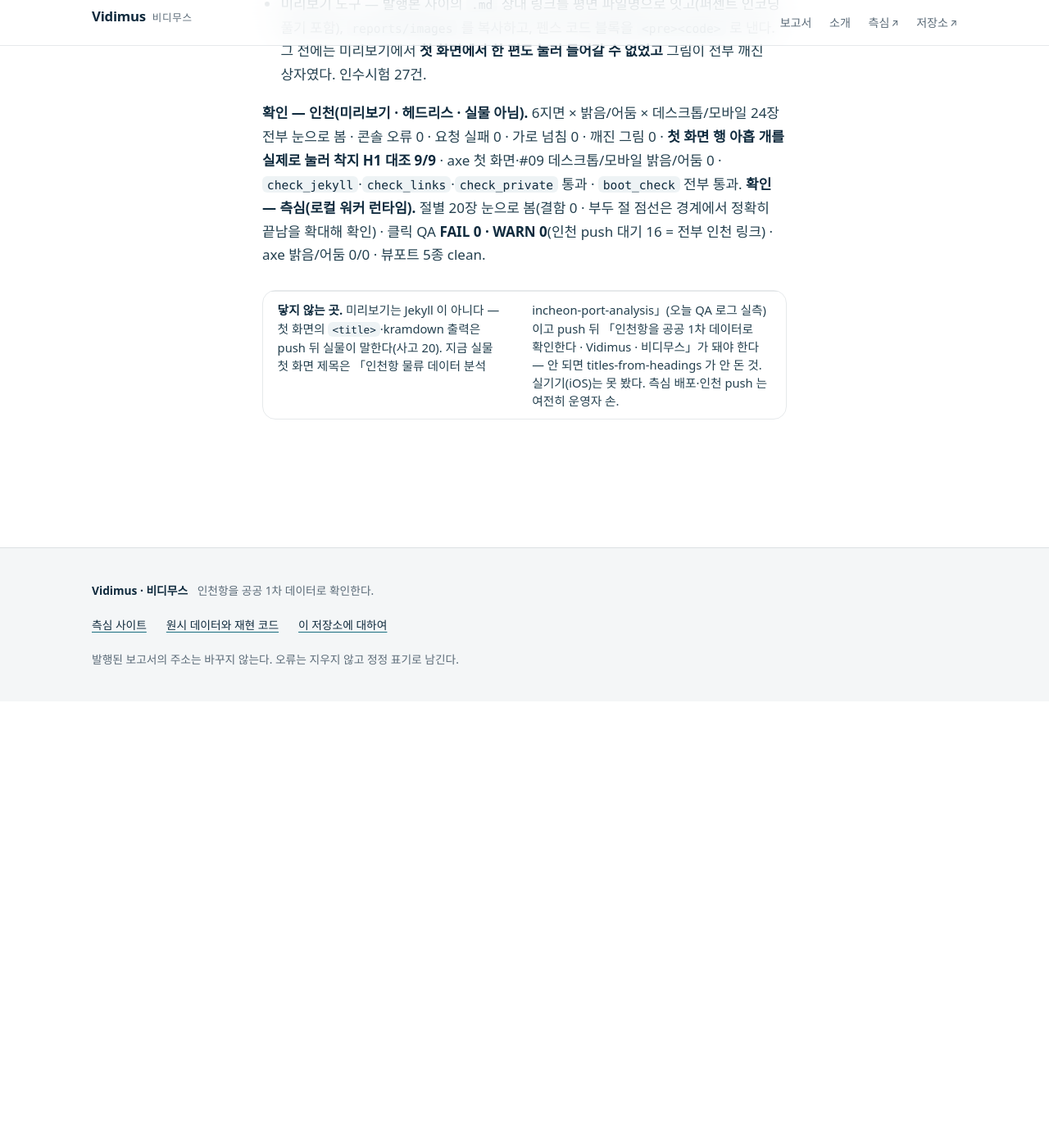
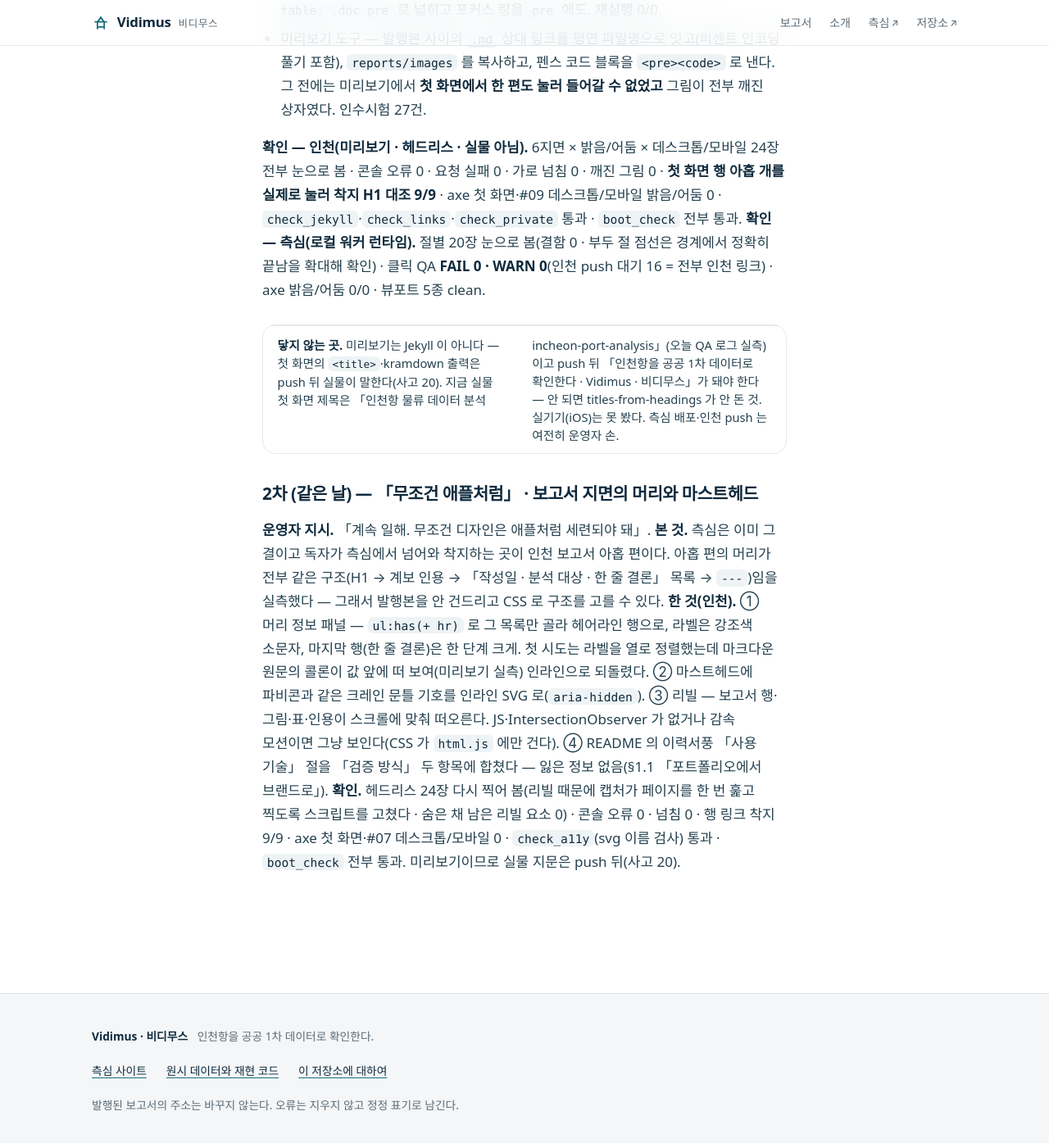
Before and after one commit to jisangj03-dev/incheon-port-analysis, a Jekyll site: the page built from docs/작업기록.md, in a window 1280 px wide and 1400 px high, scrolled down 50214 px. Shown: the top 1395 px of the window at 82% size. Built offline with Jekyll 4.4.1, drawn with Linux system fonts in a browser that asks for light colours; some web fonts are replaced; our own code applies the rules of GitHub Pages for plain Markdown files; before the commit the page ends 51070 px from its top, so only the background shows below that.

Commit message:
feat(인천 지면 2차): 보고서 머리 정보 패널(결론 행 강조) · 마스트헤드 브랜드 기호 · 스크롤 리빌(감속 모션 존중) · README 「사용 기술」을 검증 방식에 합침
Co-Authored-By: Claude Fable 5.1 <noreply@anthropic.com>
Claude-Session: https://claude.ai/code/session_018eD7erChCCMoBCMyou1Mzr

```diff
--- a/_includes/masthead.html
+++ b/_includes/masthead.html
@@ -3,6 +3,7 @@
 <header class="mast">
   <div class="mast__in">
     <a class="brand" href="{{ '/' | relative_url }}">
+      <svg class="brand__mark" viewBox="0 0 32 32" aria-hidden="true" focusable="false"><g fill="none" stroke="currentColor" stroke-width="2.6" stroke-linecap="round"><path d="M10 26V14M22 26V14"/><path d="M6 14h20"/><path d="M10.5 14 16 6l5.5 8"/><path d="M10 23h12"/></g></svg>
       <span class="brand__lat">Vidimus</span>
       <span class="brand__kor">비디무스</span>
     </a>
--- a/_layouts/default.html
+++ b/_layouts/default.html
@@ -27,5 +27,25 @@
       }
     })();
   </script>
+  <!-- 리빌. 보고서 행·그림·표·인용이 스크롤에 맞춰 떠오른다(애플 지면의 문법).
+       JS 가 없거나 IntersectionObserver 가 없거나 감속 모션이면 그냥 보인다 — CSS 가 html.js 에만 건다. -->
+  <script>
+    (function () {
+      if (!("IntersectionObserver" in window)) return;
+      var sel = ".doc img, .doc table, .doc blockquote";
+      var rows = [];
+      try { rows = document.querySelectorAll(".home .doc li:has(> a[href*='reports/report_'])"); } catch (e) {}
+      var els = Array.prototype.slice.call(document.querySelectorAll(sel)).concat(Array.prototype.slice.call(rows));
+      if (!els.length) return;
+      document.documentElement.classList.add("js");
+      var io = new IntersectionObserver(function (entries) {
+        entries.forEach(function (en) {
+          if (en.isIntersecting) { en.target.classList.add("is-in"); io.unobserve(en.target); }
+        });
+      }, { rootMargin: "0px 0px -8% 0px", threshold: 0.05 });
+      Array.prototype.forEach.call(rows, function (r, i) { r.style.transitionDelay = Math.min(i * 45, 360) + "ms"; });
+      els.forEach(function (el) { el.classList.add("rv"); io.observe(el); });
+    })();
+  </script>
 </body>
 </html>
--- a/assets/css/vidimus.css
+++ b/assets/css/vidimus.css
@@ -152,8 +152,8 @@ body {
 
 .brand {
   display: inline-flex;
-  align-items: baseline;
-  gap: 0.5rem;
+  align-items: center;
+  gap: 0.55rem;
   min-height: 2.75rem;
   color: var(--ink);
   text-decoration: none;
@@ -162,7 +162,17 @@ body {
   letter-spacing: -0.015em;
 }
 
+/* 안벽 크레인 문틀 — 파비콘과 같은 기호. 장식이고 아무 수치도 주장하지 않는다. */
+.brand__mark {
+  flex: none;
+  width: 22px;
+  height: 22px;
+  color: var(--accent);
+}
+
 .brand__kor {
+  position: relative;
+  top: 0.06em;
   font-weight: 500;
   font-size: 0.78rem;
   letter-spacing: 0.06em;
@@ -543,6 +553,66 @@ sup {
   outline-offset: 6px;
 }
 
+/* ── 보고서 머리 — 작성일 · 분석 대상 · 한 줄 결론 ──────────────────────── */
+/* 아홉 편 전부 H1 뒤에 이 세 항목의 목록이 오고 바로 `---` 가 따른다(2026-09-07 실측).
+ * 「`---` 바로 앞의 목록」이라는 구조로 고른다 — 발행본에는 클래스를 못 넣는다.
+ * 마지막 행이 한 줄 결론이라 그 행만 크게. */
+.doc > ul:has(+ hr) {
+  margin: 2rem 0 0;
+  padding: 0;
+  border-top: 1px solid var(--hair-strong);
+}
+
+.doc > ul:has(+ hr) > li {
+  margin: 0;
+  padding: 0.85rem 0;
+  border-bottom: 1px solid var(--hair);
+  list-style: none;
+  color: var(--muted);
+  font-size: 0.95rem;
+  line-height: 1.6;
+}
+
+/* 라벨 뒤 콜론은 마크다운 원문(`**작성일**: …`)의 것이라 라벨에 붙어 흐르게 둔다 —
+ * 열로 정렬하면 콜론이 값 앞에 떠서 보인다(미리보기 실측). */
+.doc > ul:has(+ hr) > li > strong:first-child {
+  color: var(--accent);
+  font-size: 0.8rem;
+  font-weight: 600;
+  letter-spacing: 0.04em;
+}
+
+.doc > ul:has(+ hr) > li:last-child {
+  padding: 1.05rem 0 1.15rem;
+  color: var(--text);
+  font-size: 1.08rem;
+  line-height: 1.6;
+}
+
+.doc > ul:has(+ hr) + hr {
+  display: none;
+}
+
+.doc > ul:has(+ hr) + hr + h2 {
+  margin-top: 3.5rem;
+  padding-top: 0;
+  border-top: 0;
+}
+
+/* ── 리빌 — 스크롤에 맞춰 떠오른다 (JS 가 있고 감속 모션이 아닐 때만) ──────── */
+@media (prefers-reduced-motion: no-preference) {
+  html.js .rv {
+    opacity: 0;
+    transform: translateY(14px);
+    transition: opacity 620ms var(--ease), transform 620ms var(--ease);
+  }
+
+  html.js .rv.is-in {
+    opacity: 1;
+    transform: none;
+  }
+}
+
 /* ── 푸터 ─────────────────────────────────────────────────────────────── */
 .foot {
   margin-top: 2rem;
--- a/docs/작업기록.md
+++ b/docs/작업기록.md
@@ -1354,3 +1354,10 @@ STATUS 상한(여유 84 B)을 위해 경위 블록 둘을 여기로 옮겼다
 **확인 — 측심(로컬 워커 런타임).** 절별 20장 눈으로 봄(결함 0 · 부두 절 점선은 경계에서 정확히 끝남을 확대해 확인) · 클릭 QA **FAIL 0 · WARN 0**(인천 push 대기 16 = 전부 인천 링크) · axe 밝음/어둠 0/0 · 뷰포트 5종 clean.
 
 **닿지 않는 곳.** 미리보기는 Jekyll 이 아니다 — 첫 화면의 `<title>`·kramdown 출력은 push 뒤 실물이 말한다(사고 20). 지금 실물 첫 화면 제목은 「인천항 물류 데이터 분석 | incheon-port-analysis」(오늘 QA 로그 실측)이고 push 뒤 「인천항을 공공 1차 데이터로 확인한다 · Vidimus · 비디무스」가 돼야 한다 — 안 되면 titles-from-headings 가 안 돈 것. 실기기(iOS)는 못 봤다. 측심 배포·인천 push 는 여전히 운영자 손.
+
+### 2차 (같은 날) — 「무조건 애플처럼」 · 보고서 지면의 머리와 마스트헤드
+
+**운영자 지시.** 「계속 일해. 무조건 디자인은 애플처럼 세련되야 돼」.
+**본 것.** 측심은 이미 그 결이고 독자가 측심에서 넘어와 착지하는 곳이 인천 보고서 아홉 편이다. 아홉 편의 머리가 전부 같은 구조(H1 → 계보 인용 → 「작성일 · 분석 대상 · 한 줄 결론」 목록 → `---`)임을 실측했다 — 그래서 발행본을 안 건드리고 CSS 로 구조를 고를 수 있다.
+**한 것(인천).** ① 머리 정보 패널 — `ul:has(+ hr)` 로 그 목록만 골라 헤어라인 행으로, 라벨은 강조색 소문자, 마지막 행(한 줄 결론)은 한 단계 크게. 첫 시도는 라벨을 열로 정렬했는데 마크다운 원문의 콜론이 값 앞에 떠 보여(미리보기 실측) 인라인으로 되돌렸다. ② 마스트헤드에 파비콘과 같은 크레인 문틀 기호를 인라인 SVG 로(`aria-hidden`). ③ 리빌 — 보고서 행·그림·표·인용이 스크롤에 맞춰 떠오른다. JS·IntersectionObserver 가 없거나 감속 모션이면 그냥 보인다(CSS 가 `html.js` 에만 건다). ④ README 의 이력서풍 「사용 기술」 절을 「검증 방식」 두 항목에 합쳤다 — 잃은 정보 없음(§1.1 「포트폴리오에서 브랜드로」).
+**확인.** 헤드리스 24장 다시 찍어 봄(리빌 때문에 캡처가 페이지를 한 번 훑고 찍도록 스크립트를 고쳤다 · 숨은 채 남은 리빌 요소 0) · 콘솔 오류 0 · 넘침 0 · 행 링크 착지 9/9 · axe 첫 화면·#07 데스크톱/모바일 0 · `check_a11y`(svg 이름 검사) 통과 · `boot_check` 전부 통과. 미리보기이므로 실물 지문은 push 뒤(사고 20).
```
Also changed, not shown: README.md (+2 -6 lines).
